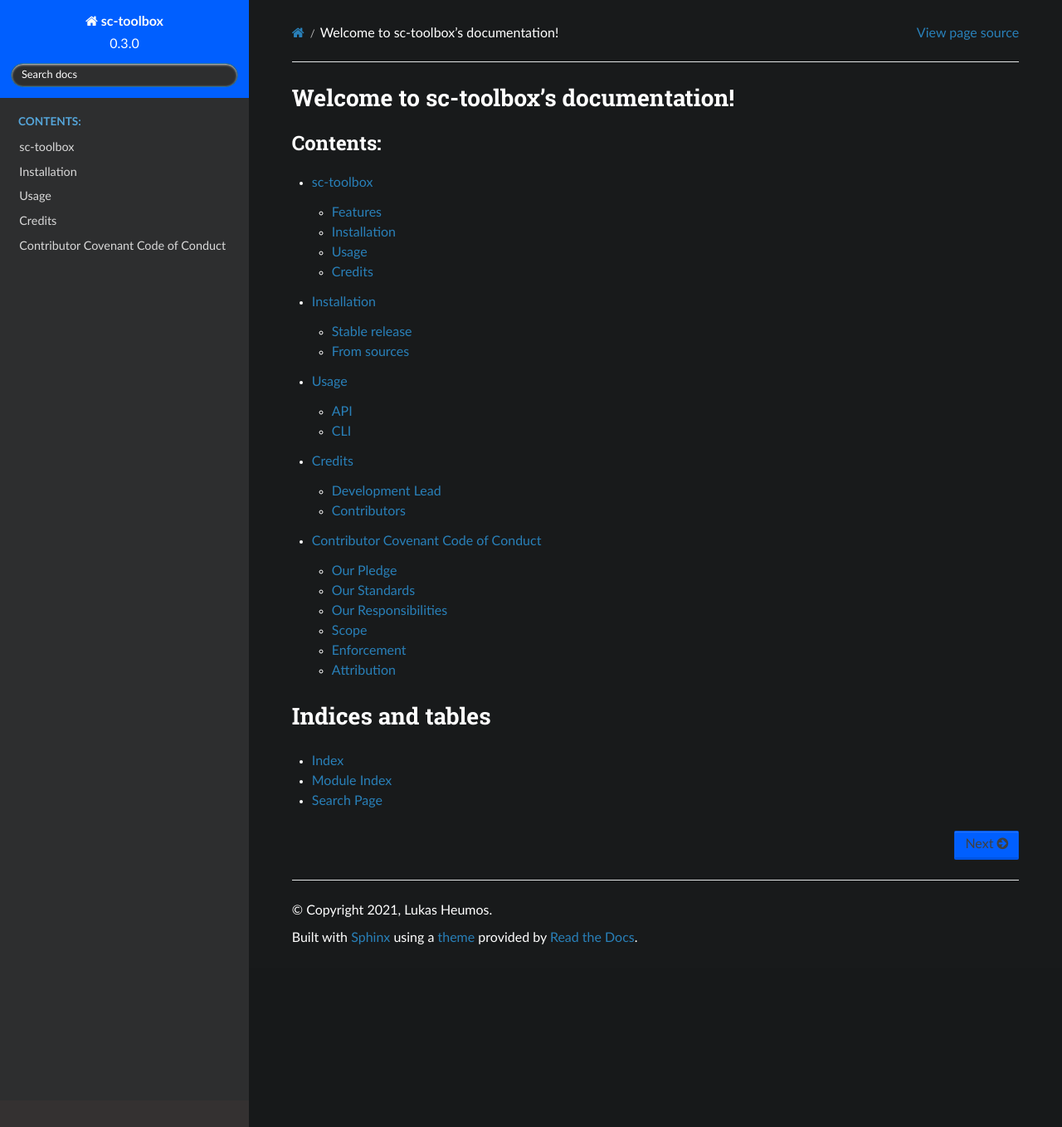
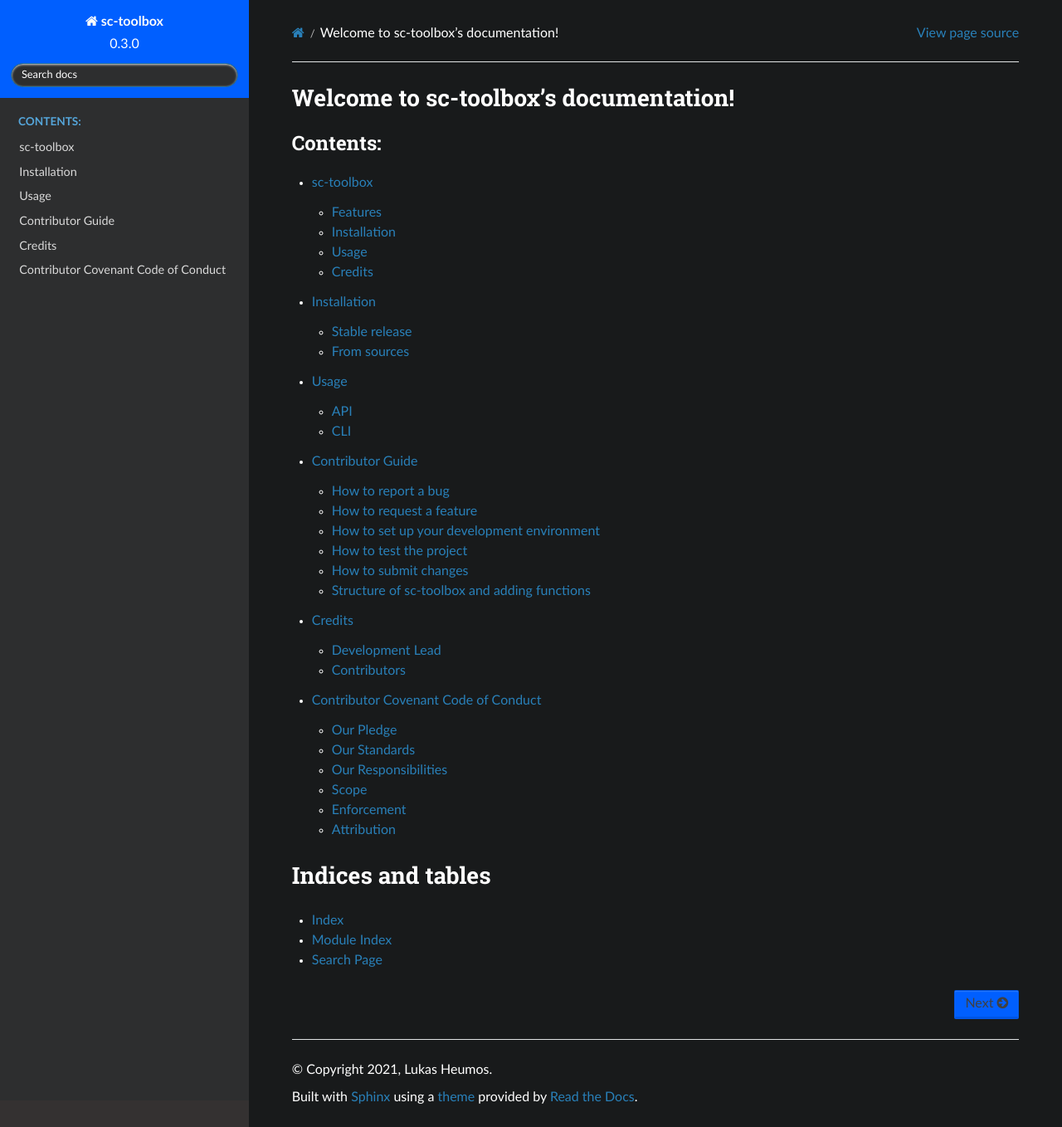
Before and after one commit to schillerlab/sc-toolbox, a Sphinx documentation site: the page built from docs/index.rst, in a window 1280 px wide and 1358 px high. Shown: the whole window at 83% size. Built offline with Sphinx 7.4.7 and the Read the Docs theme 2.0.0, drawn with Linux system fonts in a browser that asks for light colours; some of the changed lines change nothing that is shown.

Commit message:
add contributing documentation
Signed-off-by: zethson <lukas.heumos@posteo.net>

```diff
--- /dev/null
+++ b/docs/contributing.rst
@@ -0,0 +1,130 @@
+Contributor Guide
+=================
+
+Thank you for your interest in improving this project.
+This project is open-source under the `MIT license`_ and
+highly welcomes contributions in the form of bug reports, feature requests, and pull requests.
+
+Here is a list of important resources for contributors:
+
+- `Source Code`_
+- `Documentation`_
+- `Issue Tracker`_
+- `Code of Conduct`_
+
+.. _MIT license: https://opensource.org/licenses/MIT
+.. _Source Code: https://github.com/schillerlab/sc-toolbox
+.. _Documentation: https://sc-toolbox.readthedocs.io/
+.. _Issue Tracker: https://github.com/schillerlab/sc-toolbox/issues
+
+How to report a bug
+-------------------
+
+Report bugs on the `Issue Tracker`_.
+
+
+How to request a feature
+------------------------
+
+Request features on the `Issue Tracker`_.
+
+
+How to set up your development environment
+------------------------------------------
+
+You need Python 3.7+ and the following tools:
+
+- Poetry_
+- Nox_
+- nox-poetry_
+
+You can install them with:
+
+.. code:: console
+
+    $ pip install poetry nox nox-poetry
+
+Install the sc-toolbox package with development requirements:
+
+.. code:: console
+
+   $ make install
+
+You can now run an interactive Python session, or the command-line interface:
+
+.. code:: console
+
+   $ poetry run python
+   $ poetry run sc-toolbox
+
+Note that the package will solely be installed inside the Poetry virtual environment.
+Read the Poetry documentation to understand how to activate the environment and how to install further packages such as Scanpy into it.
+Alternatively you can activate a virtual environment (e.g. Conda) before installing sc-toolbox.
+It will then automatically be installed into your existing virtual environment.
+
+.. _Poetry: https://python-poetry.org/
+.. _Nox: https://nox.thea.codes/
+.. _nox-poetry: https://nox-poetry.readthedocs.io/
+
+
+How to test the project
+-----------------------
+
+Run the full test suite:
+
+.. code:: console
+
+   $ nox
+
+List the available Nox sessions:
+
+.. code:: console
+
+   $ nox --list-sessions
+
+You can also run a specific Nox session.
+For example, invoke the unit test suite like this:
+
+.. code:: console
+
+   $ nox --session=tests
+
+Unit tests are located in the ``tests`` directory,
+and are written using the pytest_ testing framework.
+
+.. _pytest: https://pytest.readthedocs.io/
+
+
+How to submit changes
+---------------------
+
+Open a `pull request`_ to submit changes to this project against the **development** branch.
+
+Your pull request needs to meet the following guidelines for acceptance:
+
+- The Nox test suite must pass without errors and warnings.
+- Include unit tests. This project maintains 100% code coverage.
+
+To run linting and code formatting checks before committing your change, you can install pre-commit as a Git hook by running the following command:
+
+.. code:: console
+
+   $ nox --session=pre-commit -- install
+
+It is recommended to open an issue before starting work on anything.
+This will allow a chance to talk it over with the owners and validate your approach.
+
+.. _pull request: https://github.com/schillerlab/sc-toolbox/pulls
+.. _Code of Conduct: CODE_OF_CONDUCT.rst
+
+
+Structure of sc-toolbox and adding functions
+---------------------------------------------
+
+| The complete API can be find inside the `sc_toolbox.api folder`_.
+  If you want to add for example a plot simply add your function to the corresponding ``__init__.py`` file of the plot folder.
+  Don't forget to add a complete docstring and an example image.
+| All other functions should be added to their respective modules' ``__init__.py`` file.
+| Furthermore, we strongly encourage that you also add a small example notebook which demonstrates your function using the PBMC dataset.
+
+.. _sc_toolbox.api folder: https://github.com/schillerlab/sc-toolbox/tree/master/sc_toolbox/api
--- a/docs/index.rst
+++ b/docs/index.rst
@@ -7,6 +7,7 @@
    readme
    installation
    usage
+   contributing
    authors
    code_of_conduct
 
```
